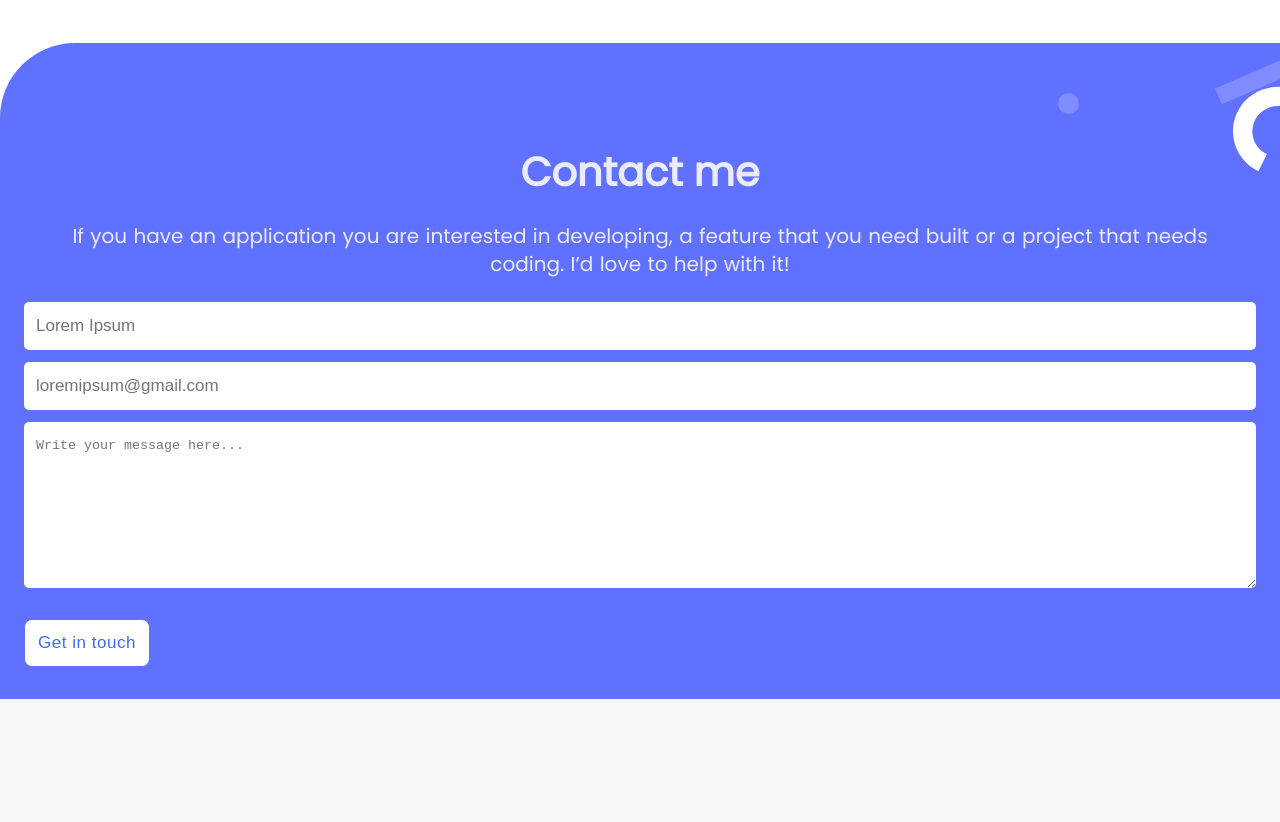
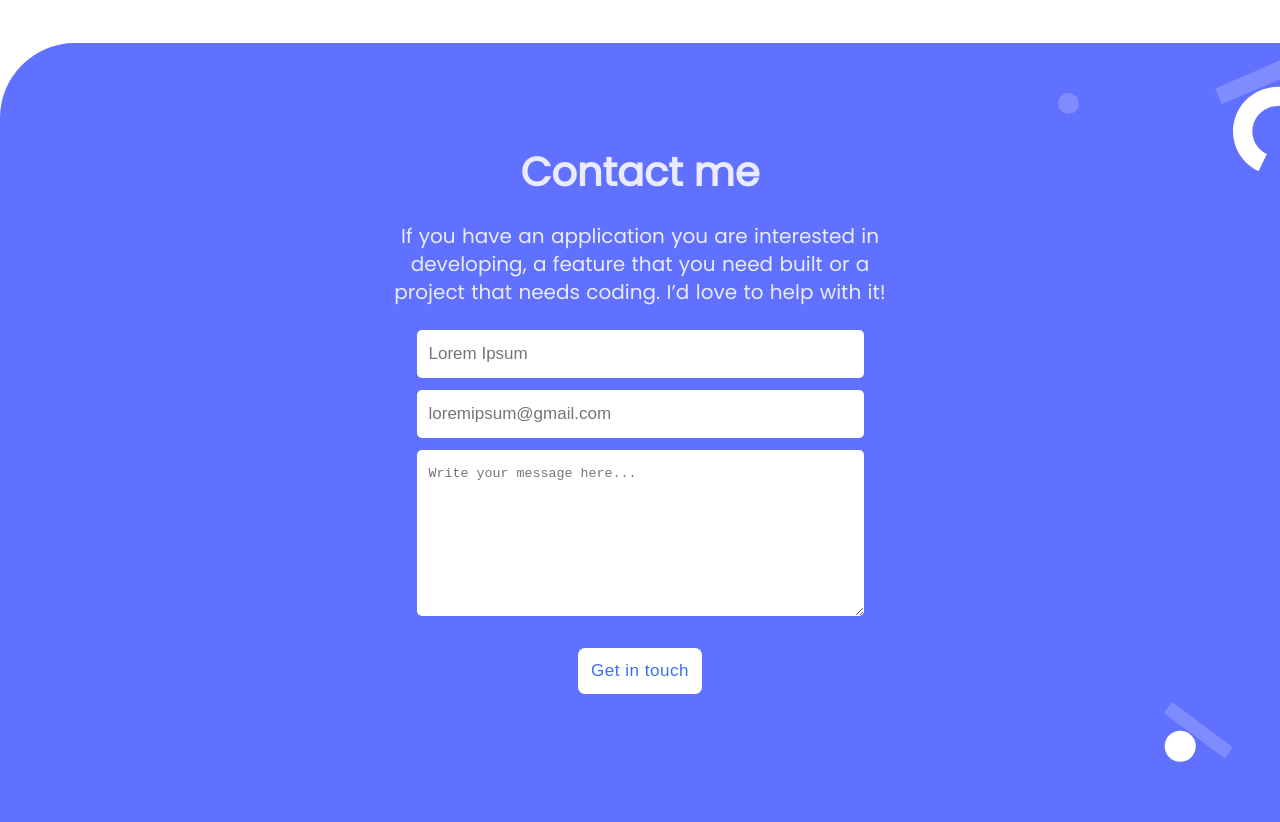
Before and after one commit to Codooze/Portfolio_2.github.io, a website: page index.html in a window 1280 px wide. Shown: the part 4632-5454 px from the top of the page. Before the commit the page ends 5331 px from the top, so only its background shows below. Drawn offline with Linux system fonts and the light colour scheme.

Commit message:
aligning form items & new form width for desktop

```diff
--- a/style.css
+++ b/style.css
@@ -415,4 +415,20 @@ button:disabled {
   .card_btn {
     grid-column: 2/ 3;
   }
+
+  #contact_form_container ul {
+    align-items: center;
+  }
+
+  #contact_form_container p {
+    width: clamp(529px, 20%, 100%);
+  }
+
+  #contact_form_container :where(input, textarea) {
+    width: 447px;
+  }
+
+  #contact_form_container ul button {
+    margin-bottom: 127px;
+  }
 }
```
